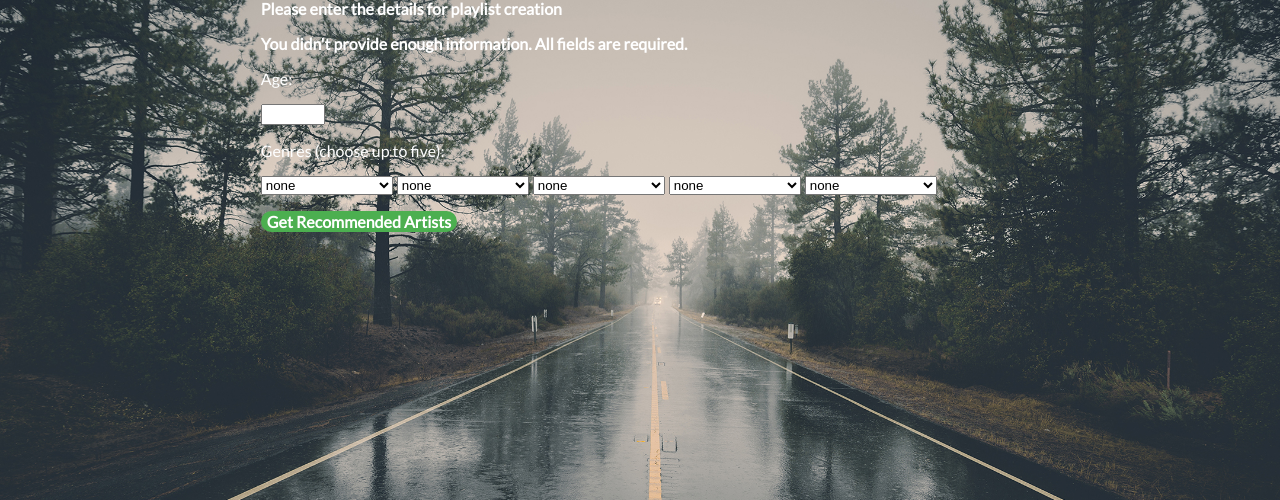
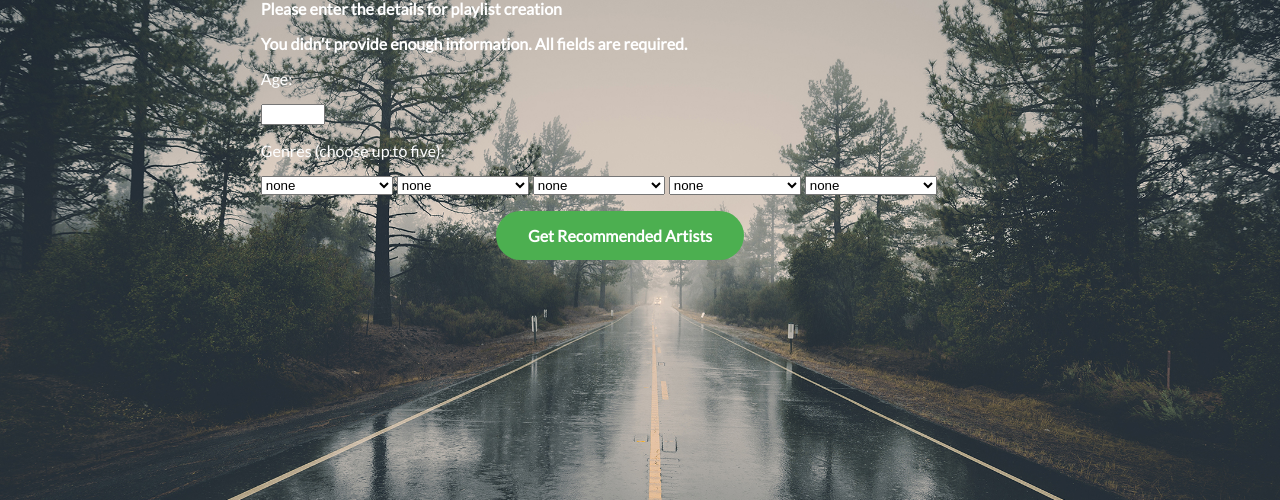
Before and after one commit to phqchau/music_therapy, a Django app: page /chooseArtists/ in a window 1280 px wide. Shown: the part 147-647 px from the top of the page. Run offline with Django 3.2, Linux system fonts and the light colour scheme.

Commit message:
more css again

```diff
--- a/musicTherapy/music/static/music/style.css
+++ b/musicTherapy/music/static/music/style.css
@@ -53,7 +53,7 @@ h2 {
     position:relative;
     left: 31%;
     margin-top: 15px;
-    cursor:pointer;
+    cursor: pointer;
 }
 
 .center {
@@ -69,10 +69,13 @@ input[type=submit] {
     color: white;
     border: none;
     display: inline-block;
+    padding: 15px 32px;
+    text-decoration: none;
     font-size: 16px;
     border-radius: 25px;
+    position:relative;
     cursor:pointer;
     text-align: center;
     left: 31%;
-    text-align: center;
+    cursor: pointer;
 }
--- a/musicTherapy/music/templates/music/play.html
+++ b/musicTherapy/music/templates/music/play.html
@@ -5,7 +5,9 @@
 <link rel="stylesheet" type="text/css" href="{% static 'music/style.css' %}" />
 </head>
 
+<div class="center">
 <p><a href="{% url 'music:createPlaylist' %}" class="button">Create Another Playlist</a></p>
+</div>
 
 <iframe src="https://embed.spotify.com/?uri={{playlist_uri}}" width="100%" height="100%" frameborder="0" allowtransparency="true"></iframe>
 
--- a/musicTherapy/music/templates/music/viewPlaylist.html
+++ b/musicTherapy/music/templates/music/viewPlaylist.html
@@ -5,9 +5,8 @@
 <link rel="stylesheet" type="text/css" href="{% static 'music/style.css' %}" />
 </head>
 
+<div class="center">
 <p><a href="{% url 'music:createPlaylist' %}" class="button">Create Playlist</a></p>
-
-<div class="center">
 <h2>View all your playlists</h2>
 
 {% if list_of_playlist_tuples %}
```
